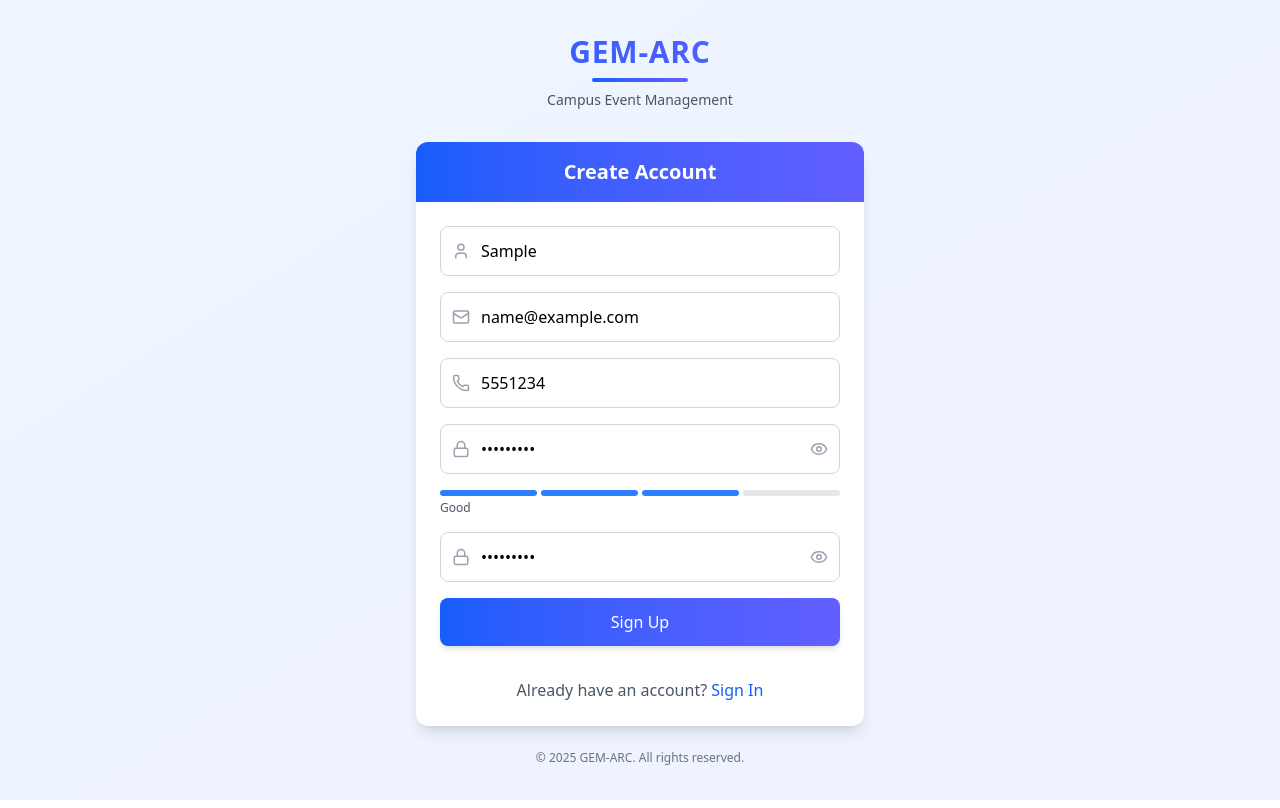
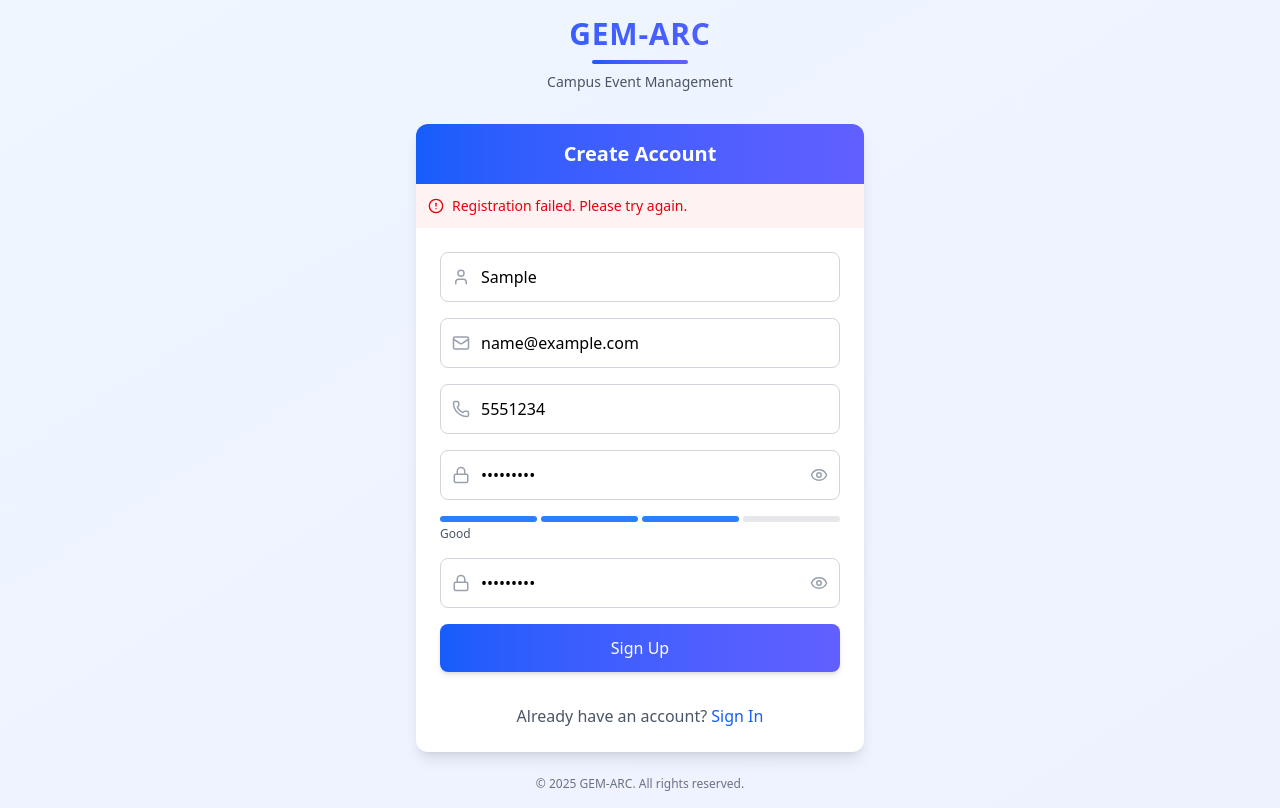
Before and after one commit to jyotiranjan0216/GEM-ARC_FrontEnd, a React (Vite) app: page /signup in a window 1280 px wide. Both pictures are taken after typing "Sample", "name@example.com", "5551234", "Sample123", "Sample123" into the empty fields and a click on the button "Sign Up". Built offline with nearby package versions, Linux system fonts and the light colour scheme; no server answers.

Commit message:
SignUp page updated with password hide feature

```diff
--- a/src/pages/SignUp.jsx
+++ b/src/pages/SignUp.jsx
@@ -1,7 +1,7 @@
 import React, { useState } from 'react';
 import { useNavigate, Link } from 'react-router-dom';
 import axios from 'axios';
-import { User, Mail, Phone, Lock, CheckCircle, AlertCircle, Eye, EyeOff } from 'lucide-react';
+import { User, Mail, Phone, Lock, AlertCircle, Eye, EyeOff } from 'lucide-react';
 
 function SignUp() {
   const [formData, setFormData] = useState({
@@ -12,6 +12,7 @@ function SignUp() {
     confirmPassword: '',
   });
   const [isLoading, setIsLoading] = useState(false);
+  const [error, setError] = useState('');
   const [passwordStrength, setPasswordStrength] = useState(0);
   const [passwordMatch, setPasswordMatch] = useState(true);
   const [showPassword, setShowPassword] = useState(false);
@@ -21,6 +22,9 @@ function SignUp() {
   const handleChange = (e) => {
     const { name, value } = e.target;
     setFormData({ ...formData, [name]: value });
+
+    // Clear any previous errors when typing
+    setError('');
 
     // Check password strength
     if (name === 'password') {
@@ -43,8 +47,10 @@ function SignUp() {
 
   const handleSubmit = async (e) => {
     e.preventDefault();
+
+    // Client-side validation to match backend expectations
     if (formData.password !== formData.confirmPassword) {
-      alert('Passwords do not match');
+      setError('Passwords do not match');
       return;
     }
 
@@ -54,18 +60,19 @@ function SignUp() {
         name: formData.name,
         email: formData.email,
         phone: formData.phone,
-        password: formData.password
+        password: formData.password,
+        confirmPassword: formData.confirmPassword // Include confirmPassword as the backend expects it
       });
 
-      const token = res.data.token;
+      const { token } = res.data;
       if (token) {
         localStorage.setItem('token', token);
       }
 
-      alert('Sign Up successful!');
       navigate('/skills');
     } catch (err) {
-      alert(err.response?.data?.message || 'Sign Up failed');
+      // Use error message directly from backend if available
+      setError(err.response?.data?.msg || 'Registration failed. Please try again.');
     } finally {
       setIsLoading(false);
     }
@@ -117,6 +124,14 @@ function SignUp() {
           <div className="bg-gradient-to-r from-blue-600 to-indigo-500 p-4">
             <h3 className="text-white text-xl font-semibold text-center">Create Account</h3>
           </div>
+
+          {/* Error message display */}
+          {error && (
+            <div className="bg-red-50 text-red-600 p-3 text-sm flex items-center">
+              <AlertCircle size={16} className="mr-2" />
+              {error}
+            </div>
+          )}
 
           {/* Form Body */}
           <form onSubmit={handleSubmit} className="p-6 space-y-4">
```
